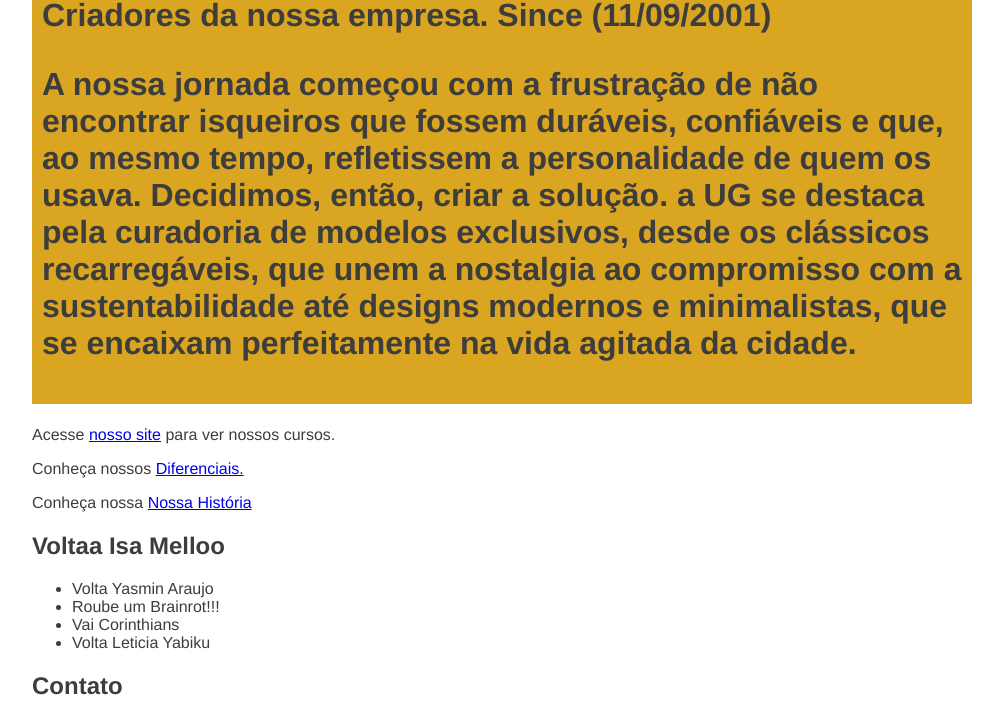
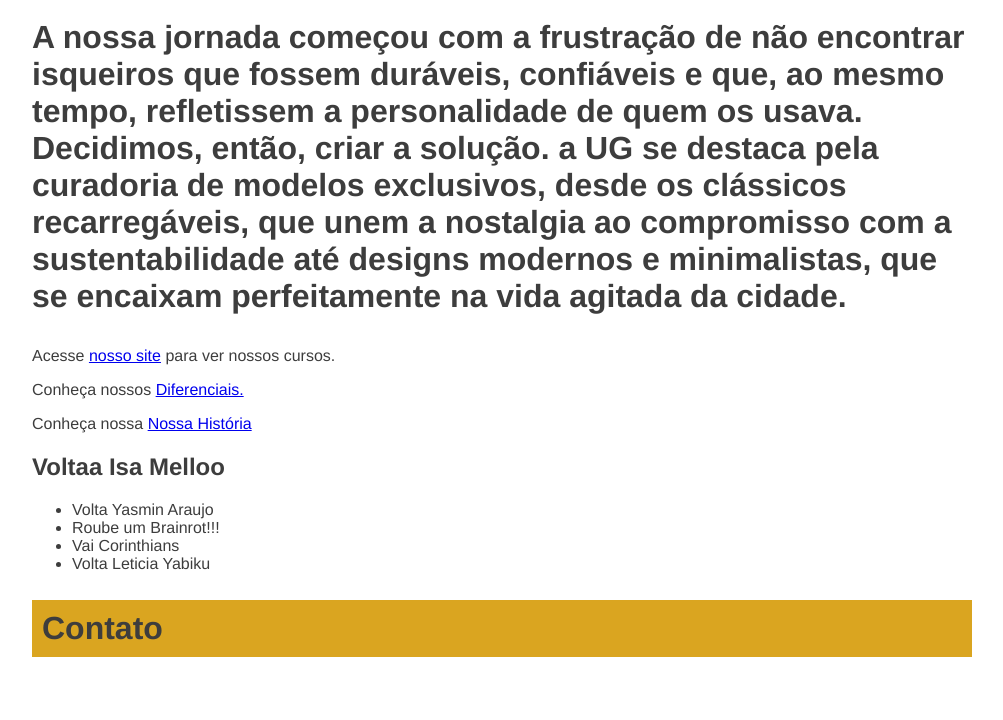
Before and after one commit to Xanddyeh/Xanddyeh.github.io, a plain HTML site: page sobre.html in a window 1280 px wide. Shown: the part 1309-2029 px from the top of the page, without its empty margins (138-1141 px from the left). After the commit the page ends 1992 px from the top, so only its background shows below. Drawn offline with Linux system fonts and the light colour scheme.

Commit message:
Update sobre.css

```diff
--- a/sobre.css
+++ b/sobre.css
@@ -7,14 +7,13 @@ body {
 
 }
 
-h1 {
+.titulo {
     padding: 10px;
+    font-size:32px;
     background-color: goldenrod;
 }
 
-h2 {
 
-}
 .subtitulo {
     border-bottom: 2px solid black
 
```
